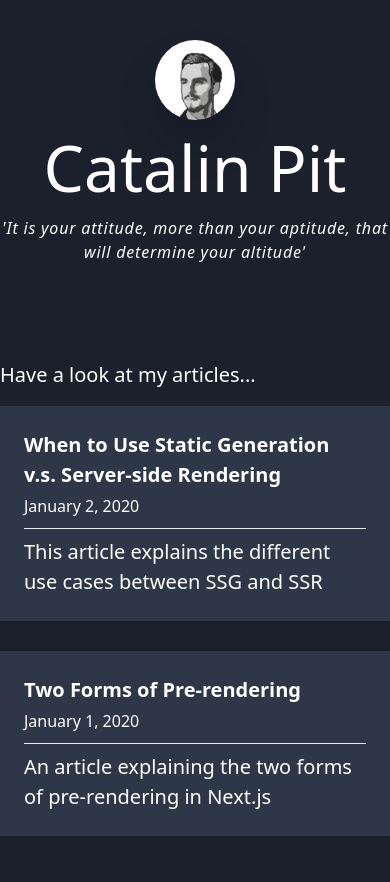
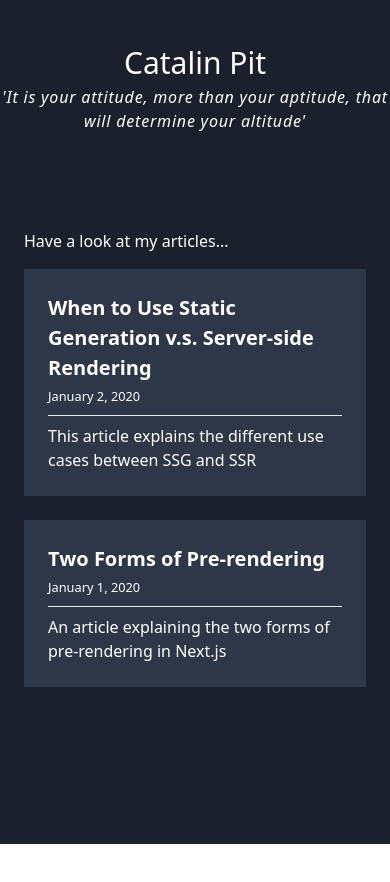
Before and after one commit to lawalalao/blog-next, a Next.js app: page / in a window 390 px wide. Shown: the top 882 px of the page. After the commit the page ends 844 px from the top, so only its background shows below. Built offline with nearby package versions, Linux system fonts and the light colour scheme.

Commit message:
Added responsiveness

```diff
--- a/components/layout.js
+++ b/components/layout.js
@@ -6,7 +6,7 @@ export const siteTitle = "Catalin's Blog"
 
 export default function Layout({ children, home }) {
   return (
-    <div className={"bg-gray-900 text-white"}>
+    <div className={"bg-gray-900 text-white min-h-screen min-w-full"}>
       <Head>
         <link rel="icon" href="/favicon.ico" />
         <meta name="description" content="A blog written by Catalin Pit" />
@@ -22,25 +22,11 @@ export default function Layout({ children, home }) {
       <header className={"text-center mb-24 pt-10"}>
         {home ? (
           <>
-            <img
-              src="/images/profile.jpg"
-              className={"rounded-full h-20 w-20 inline-block align-middle shadow-2xl"}
-              alt={name}
-            />
-            <h1 className={"text-6xl"}>{name}</h1>
+            <h1 className={"lg:text-6xl md:text-6xl text-3xl"}>{name}</h1>
             <h6 className={"tracking-wider italic"}>'It is your attitude, more than your aptitude, that will determine your altitude'</h6>
           </>
         ) : (
           <>
-            <Link href="/">
-              <a>
-                <img
-                  src="/images/profile.jpg"
-                  className={"rounded-full h-20 w-20 inline-block align-middle shadow-2xl"}
-                  alt={name}
-                />
-              </a>
-            </Link>
             <h2>
               <Link href="/">
                 <a className={"text-6xl"}>{name}</a>
@@ -50,7 +36,14 @@ export default function Layout({ children, home }) {
           </>
         )}
       </header>
-      <main className={"container mx-auto max-w-xl pt-200 min-h-screen text-xl"}>{children}</main>
+      <main className={
+        `
+          container
+          mx-auto
+          lg:w-1/2
+          px-6
+         `
+      }>{children}</main>
       {!home && (
         <div>
           <Link href="/">
```
